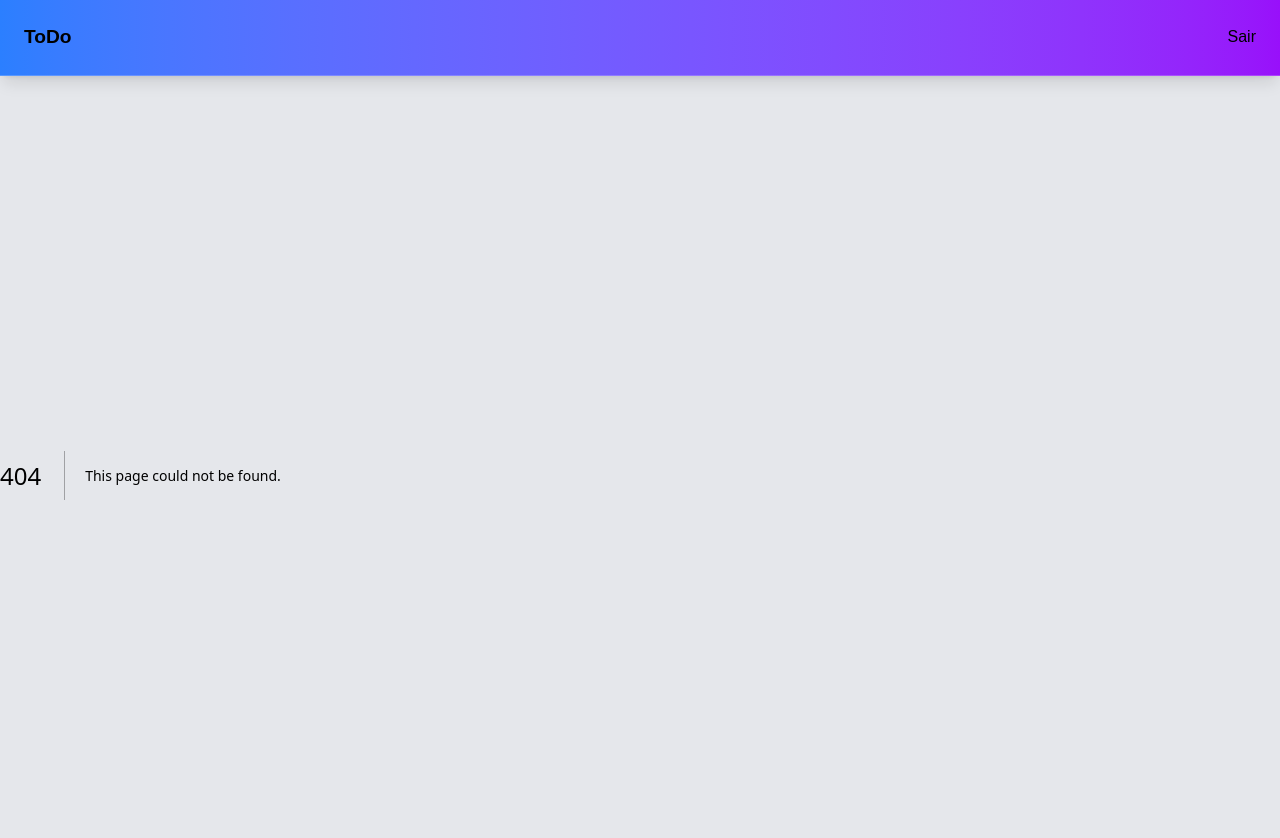
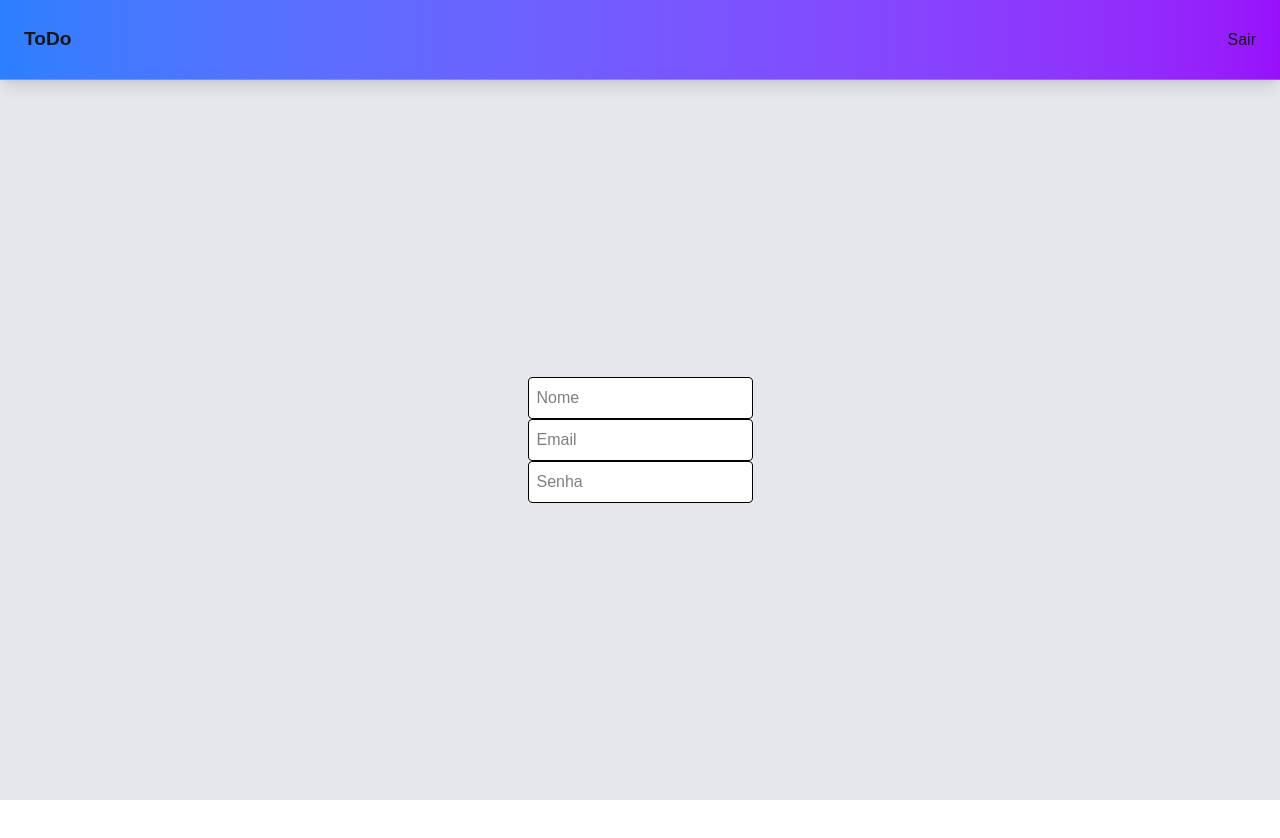
Before and after one commit to Bbaranoski/estudo, a Next.js app in the folder front/: page /register in a window 1280 px wide. Before the commit this address had no page. Shown: the top 838 px of the page. After the commit the page ends 800 px from the top, so only its background shows below. Built offline with nearby package versions, Linux system fonts and the light colour scheme.

Commit message:
criando o layout do register

```diff
--- a/front/src/app/page.tsx
+++ b/front/src/app/page.tsx
@@ -28,7 +28,7 @@ export default function Login() {
     return (
         <div className="h-full w-full bg-white text-black flex">
             <div>
-
+                <a href="/register">teste</a>
             </div>
             <form className="flex flex-col"
             onSubmit={login}
--- /dev/null
+++ b/front/src/app/register/page.tsx
@@ -0,0 +1,46 @@
+"use client";
+import { useState } from "react";
+
+interface User {
+    name: string,
+    email: string,
+    password: string
+}
+
+export default function register () {
+
+    const [user, setUser] = useState<User>({name: "", email: "", password: ""})
+
+    return (
+        <div className="h-full w-full text-black flex items-center justify-center">
+            <form className="flex flex-col bg-white"
+            action="get"
+            >
+                <input className="p-2 border rounded"
+                placeholder="Nome"
+                type="text"
+                value={user?.name || ""}
+                onChange={(e) => {
+                    setUser({...user, name: e.target.value})
+                }}
+                />
+                <input className="p-2 border rounded"
+                placeholder="Email"
+                type="email"
+                value={user?.email || ""}
+                onChange={(e) => {
+                    setUser({...user, email: e.target.value})
+                }}
+                />
+                <input className="p-2 border rounded"
+                placeholder="Senha"
+                type="password"
+                value={user?.password || ""}
+                onChange={(e) => {
+                    setUser({...user, password: e.target.value})
+                }}
+                />
+            </form>
+        </div>
+    )
+}
```
